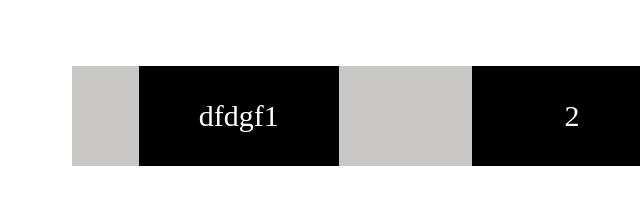
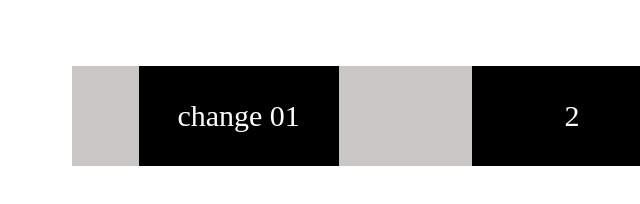
Before and after one commit to KrishnanunniM/test, a plain HTML site: page index.html in a window 1280 px wide. Shown: the full height of the page, 68-708 px from the left. Drawn offline with Linux system fonts and the light colour scheme.

Commit message:
about sec

```diff
--- a/index.html
+++ b/index.html
@@ -11,7 +11,7 @@
 
 <div class="main">
 	<div class="row">
-		<div class="col">dfdgf1</div>
+		<div class="col">change 01</div>
 		<div class="col">2</div>
 		<div class="col">3</div>
 	</div>
```
